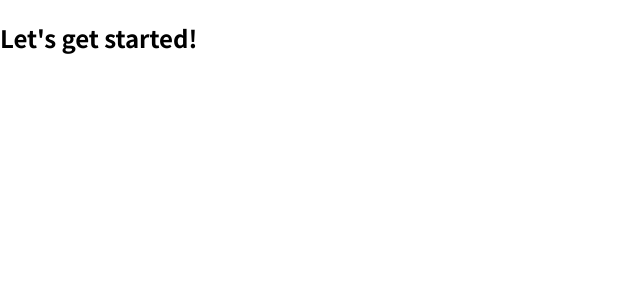
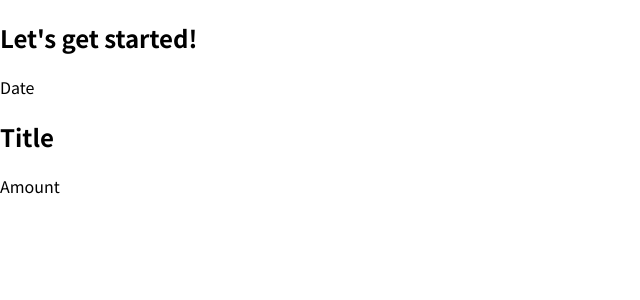
Before and after one commit to Plyavinskiy/expensive-tracker, a JavaScript app: page / in a window 1280 px wide. Shown: the top 300 px of the page, without its empty margins (0-640 px from the left). Built offline with nearby package versions, Linux system fonts and the light colour scheme.

Commit message:
feat: add basic structure for ExpenseItem

```diff
--- a/src/App.js
+++ b/src/App.js
@@ -1,7 +1,10 @@
+import ExpenseItem from "./components/ExpenseItem";
+
 function App() {
   return (
     <div>
       <h2>Let's get started!</h2>
+      <ExpenseItem />
     </div>
   );
 }
--- /dev/null
+++ b/src/components/ExpenseItem.js
@@ -0,0 +1,13 @@
+function ExpenseItem() {
+  return (
+    <>
+      <div>Date</div>
+      <div>
+        <h2>Title</h2>
+        <div>Amount</div>
+      </div>
+    </>
+  );
+}
+
+export default ExpenseItem;
```
